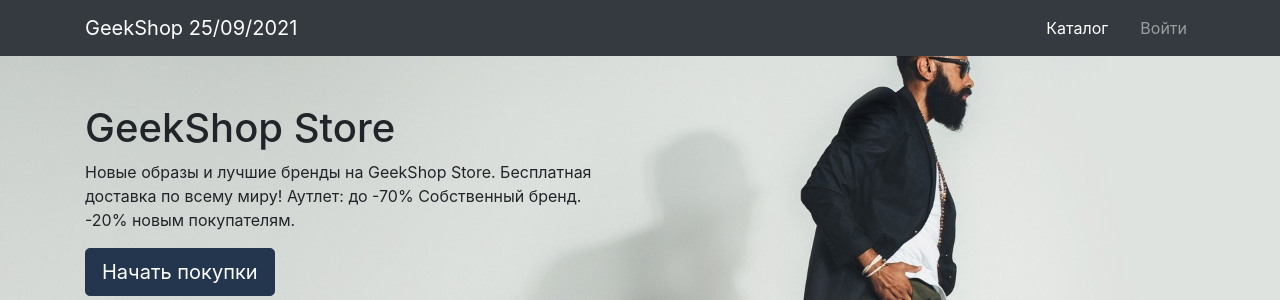
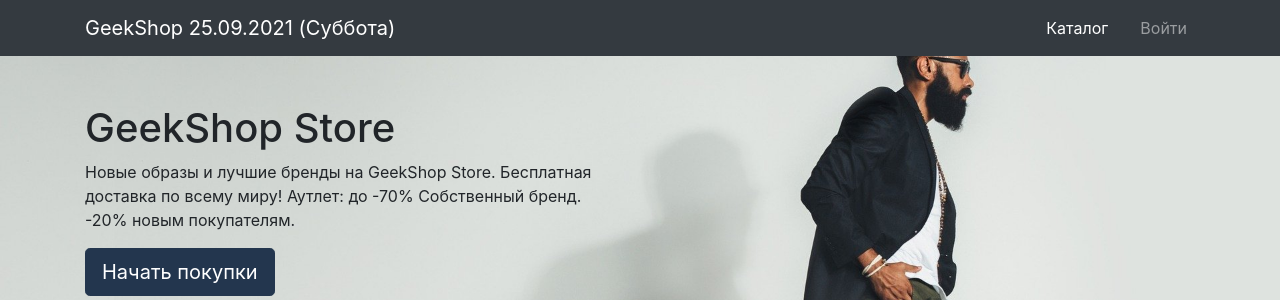
Before and after one commit to ibereza/geekshop, a Django app: page / in a window 1280 px wide. Shown: the top 300 px of the page. Run offline with Django 3.2, Linux system fonts and the light colour scheme; parts of the project's set-up code (start-up, migrations or seed data) failed here and were passed over; some libraries are stand-ins or nearby versions.

Commit message:
used tag {% now %} for creating data at navbar

```diff
--- a/mainapp/templates/mainapp/base.html
+++ b/mainapp/templates/mainapp/base.html
@@ -23,7 +23,7 @@
 <!-- Navigation -->
 <nav class="navbar navbar-expand-lg navbar-dark bg-dark fixed-top">
     <div class="container">
-        <a class="navbar-brand" href="{% url 'index' %}">GeekShop {{ datetime|date:"d/m/Y" }}</a>
+        <a class="navbar-brand" href="{% url 'index' %}">GeekShop {% now "d.m.Y (l)" %}</a>
         <button class="navbar-toggler" type="button" data-toggle="collapse" data-target="#navbarResponsive"
                 aria-controls="navbarResponsive" aria-expanded="false" aria-label="Toggle navigation">
             <span class="navbar-toggler-icon"></span>
--- a/mainapp/views.py
+++ b/mainapp/views.py
@@ -1,12 +1,9 @@
-from datetime import datetime
-import json
-
 from django.shortcuts import render
 from .models import ProductCategory, Products
 
 
 def index(request):
-    return render(request, 'mainapp/index.html', {'title': 'GeekShop', 'datetime': datetime.now()})
+    return render(request, 'mainapp/index.html', {'title': 'GeekShop'})
 
 
 def products(request):
@@ -14,7 +11,6 @@ def products(request):
     products_content = Products.objects.all()
     content = {
         'title': 'GeekShop - Каталог',
-        'datetime': datetime.now(),
         'products': products_content,
         'categories': category_content,
     }
```
